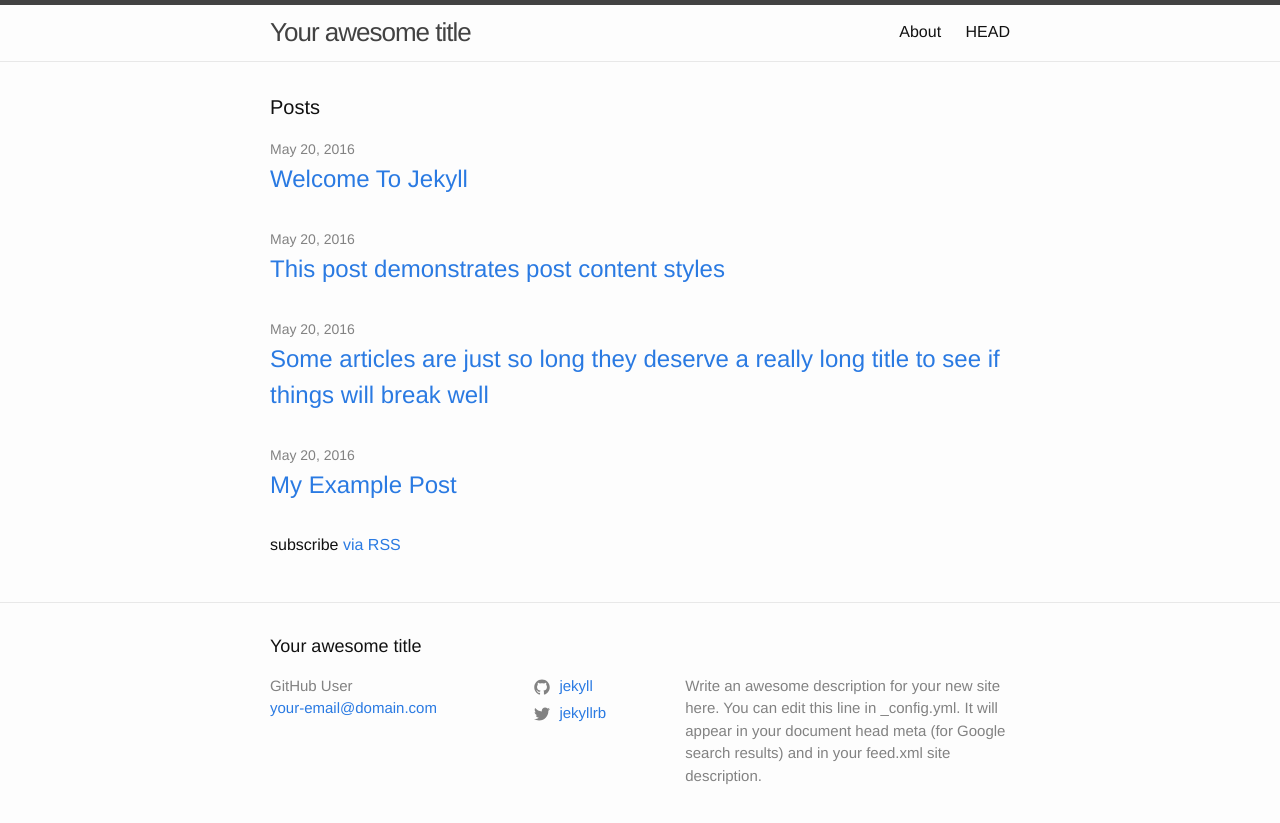
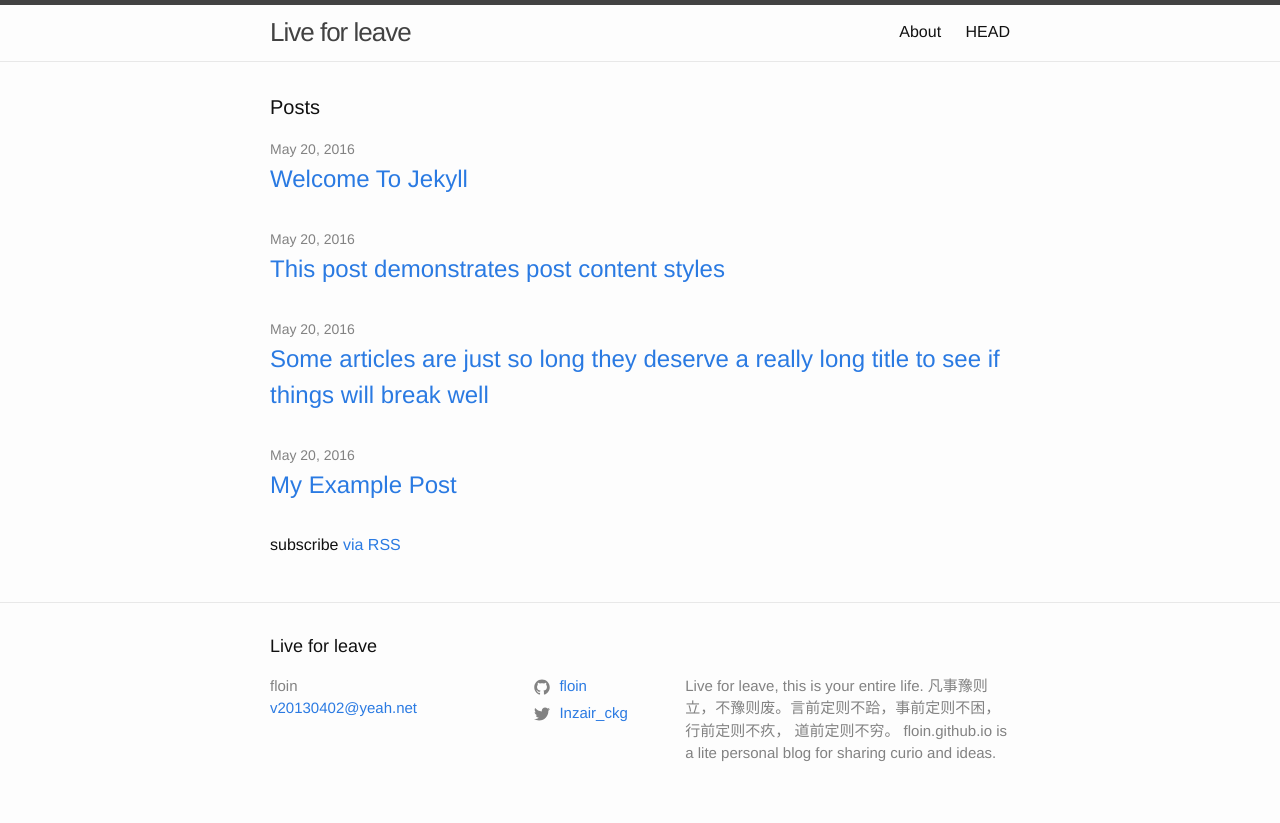
Before and after one commit to floin/floin2.github.io, a Jekyll site: the page built from index.md, in a window 1280 px wide. Shown: the top 823 px of the page. Built offline with Jekyll 4.4.1, drawn with Linux system fonts in a browser that asks for light colours.

Commit message:
_config.yml change
title/description/contact

```diff
--- a/_config.yml
+++ b/_config.yml
@@ -1,13 +1,13 @@
-title: Your awesome title
-author: GitHub User
-email: your-email@domain.com
+title: Live for leave
+author: floin
+email: v20130402@yeah.net
 description: > # this means to ignore newlines until "baseurl:"
-  Write an awesome description for your new site here. You can edit this
-  line in _config.yml. It will appear in your document head meta (for
-  Google search results) and in your feed.xml site description.
+  Live for leave, this is your entire life.
+  凡事豫则立，不豫则废。言前定则不跲，事前定则不困，行前定则不疚， 道前定则不穷。
+  floin.github.io is a lite personal blog for sharing curio and ideas.
 
-twitter_username: jekyllrb
-github_username:  jekyll
+twitter_username: Inzair_ckg
+github_username:  floin
 
 # Minima date format
 # refer to http://shopify.github.io/liquid/filters/date/ if you want to customize this
```
